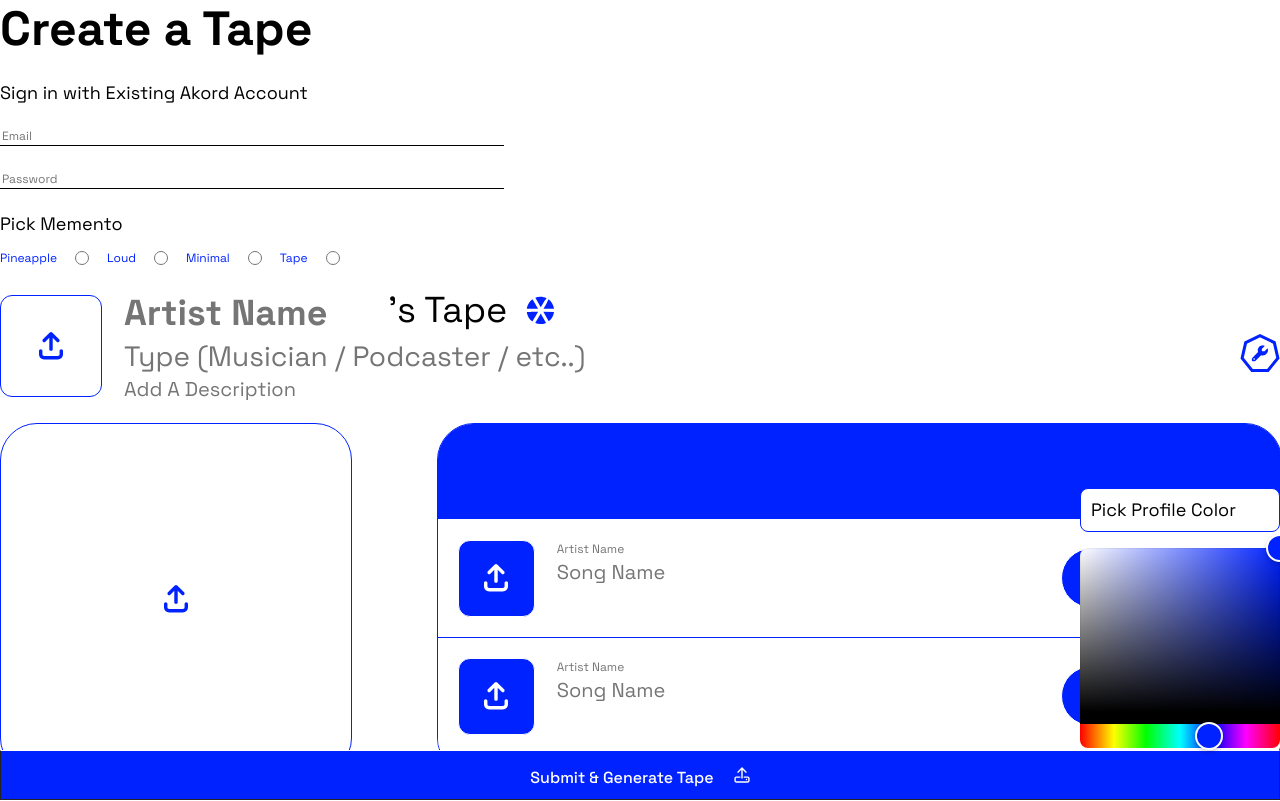
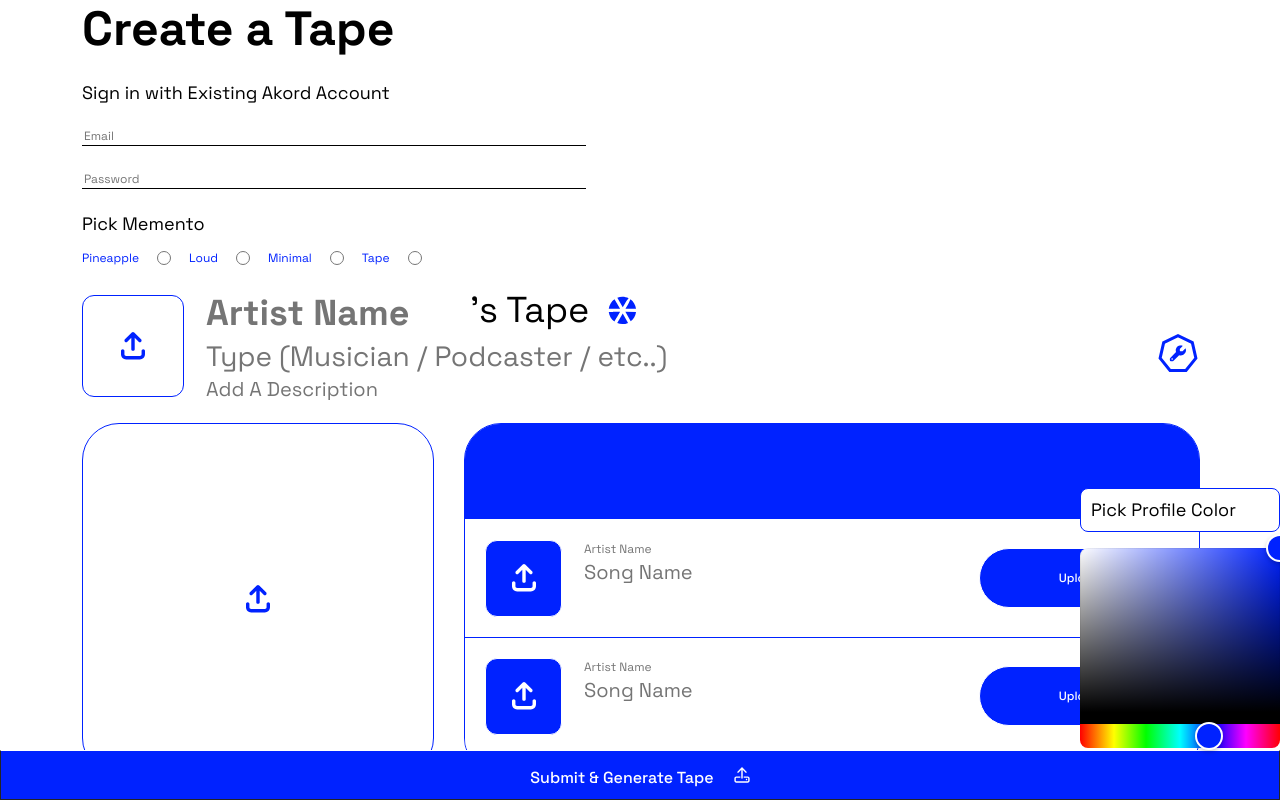
Before and after one commit to jajablinky/ArTape-2.0, a Next.js app: page /create in a window 1280 px wide. Shown: the top 801 px of the page. Built offline with nearby package versions, Linux system fonts and the light colour scheme.

Commit message:
fixed create

```diff
--- a/package.json
+++ b/package.json
@@ -10,7 +10,6 @@
   },
   "dependencies": {
     "@akord/akord-js": "4.16.1",
-    "@next/font": "13.4.12",
     "@rive-app/react-canvas": "^3.0.55",
     "@shopify/draggable": "^1.0.0-beta.8",
     "@types/node": "^20.4.4",
--- a/src/pages/create.tsx
+++ b/src/pages/create.tsx
@@ -26,6 +26,7 @@ import createMetadataJSON from '@/components/Helper Functions/createMetadataJSON
 import { SubmitValues } from '@/types/SubmitValues';
 import AkordSignIn from '@/components/Helper Functions/AkordSignIn';
 import getMementoSvgContent from '@/components/Helper Functions/getMementoSvgContent';
+import { extractColorFromTags } from '@/components/Helper Functions/extractColorFromTags';
 
 /* Types */
 
@@ -395,8 +396,33 @@ const Create = () => {
           const memento = metadata?.memento;
           const type = metadata?.type;
 
+          const tapeInfoOptions = [];
+
+          // grab vaults and store tape informations in context for sidebar navigation in next page
+          const vaults = await akord.vault.listAll({
+            tags: {
+              values: ['ArTape'],
+              searchCriteria: 'CONTAINS_SOME',
+            },
+          });
+          for (let i = 0; i < vaults.length; i++) {
+            const vaultId = vaults[i].id;
+            const tags = vaults[i].tags;
+            const tapeName = vaults[i].name;
+            const color = extractColorFromTags(tags);
+
+            if (tapeName && vaultId && color) {
+              tapeInfoOptions.push({
+                tapeName,
+                vaultId,
+                color,
+              });
+            }
+          }
+
           setTape({
             ...tape,
+            tapeInfoOptions,
             profileAvatar,
             profileEmail,
             profileName,
--- a/src/pages/index.tsx
+++ b/src/pages/index.tsx
@@ -268,11 +268,14 @@ export default function Home() {
             flexDirection: 'column',
             gap: '64px',
             alignItems: 'center',
+            justifyContent: 'center',
+            width: '100%',
           }}
         >
           <div
             style={{
               display: 'flex',
+
               flexDirection: 'column',
               alignItems: 'center',
               gap: '24px',
--- a/src/styles/Home.module.css
+++ b/src/styles/Home.module.css
@@ -1,8 +1,8 @@
 .main {
+  display: flex;
   --artape-primary-color: #0022ff;
   --artape-black: #242424;
-  width: 100vw;
-  height: 100vw;
+  height: 100vh;
 }
 
 .fullContainer {
--- a/src/styles/globals.css
+++ b/src/styles/globals.css
@@ -19,6 +19,8 @@ body {
   --artape-white: #ffffff;
   background-color: var(--artape-white);
   display: flex;
+  align-items: center;
+  justify-content: center;
   min-width: 320px;
   min-height: 100vh;
 }
```
Also changed, not shown: 1 other file (tests, documents, lock files or other folders).
